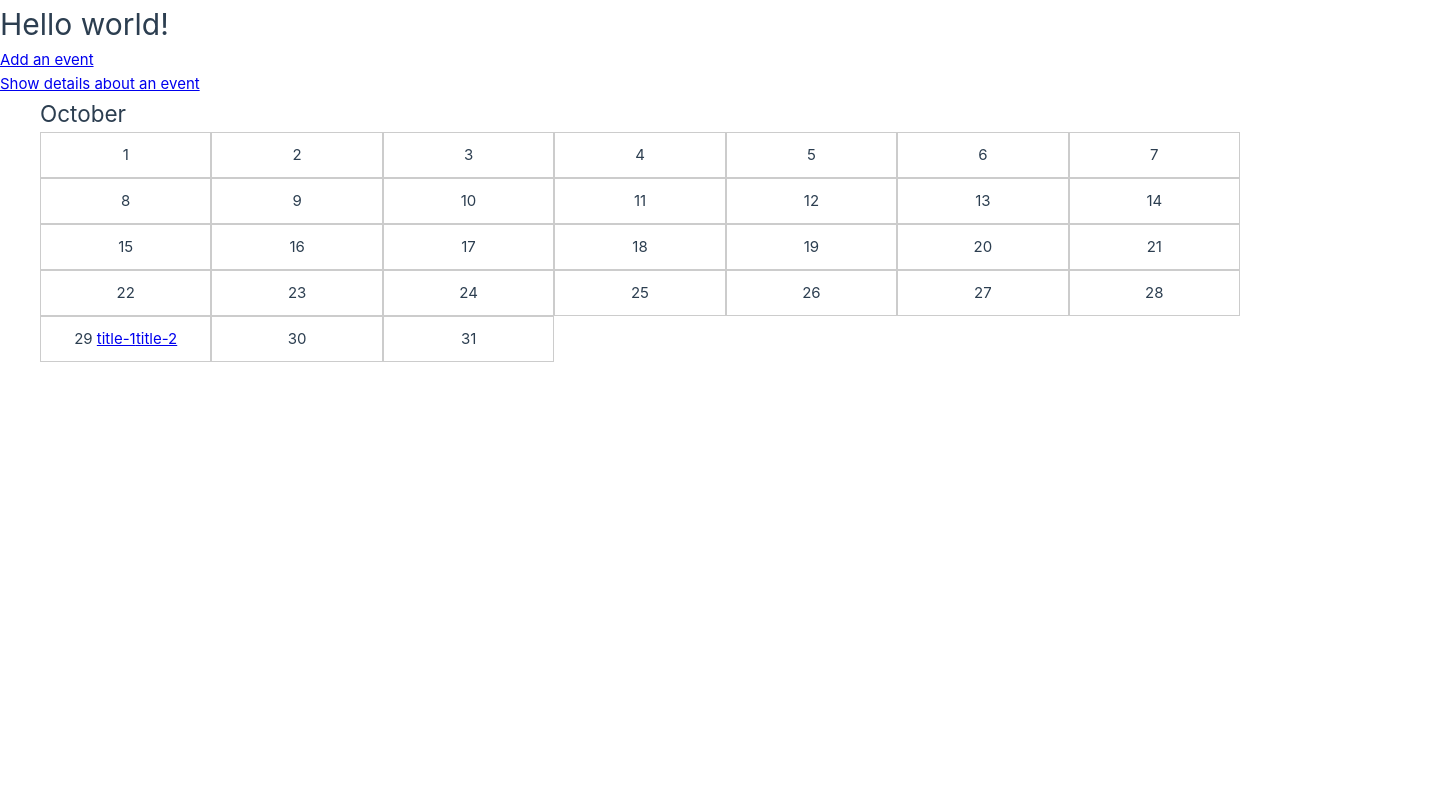
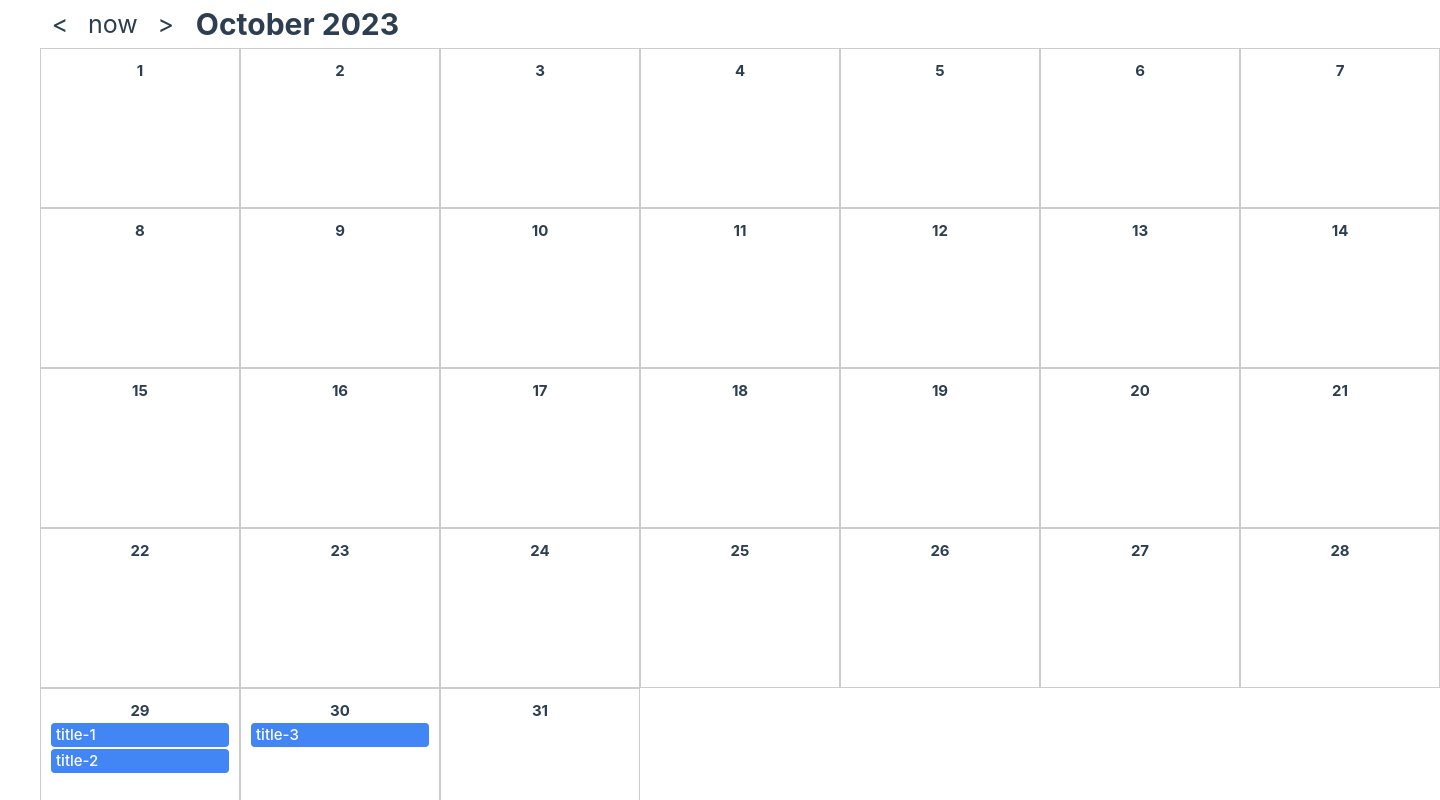
Before and after one commit to Human-Beta/simple-calendar-service, a Vue app in the folder frontend/: page / in a window 1280 px wide. Shown: the top 800 px of the page, 1440 px wide, since content can reach past the window. Built offline with nearby package versions, Linux system fonts and the light colour scheme.

Commit message:
frontend: add styling for the Calendar and Day components

```diff
--- a/frontend/src/assets/base.css
+++ b/frontend/src/assets/base.css
@@ -55,7 +55,6 @@
 *::after {
   box-sizing: border-box;
   margin: 0;
-  font-weight: normal;
 }
 
 body {
--- a/frontend/src/components/Calendar.vue
+++ b/frontend/src/components/Calendar.vue
@@ -1,43 +1,58 @@
 <template>
   <div class="root">
-    <h2>{{ now.toLocaleString('default', { month: 'long' }) }}</h2>
+    <div class="header">
+      <div class="btns">
+        <div @click="decrementMonth">&lt;</div>
+        <span @click="setCurrentMonth">now</span>
+        <div @click="incrementMonth">></div>
+      </div>
+      <h1 class="month">
+        {{ currentDate.toLocaleString('default', { month: 'long', year: 'numeric' }) }}
+      </h1>
+    </div>
     <div class="calendar">
-      <Day v-for="day in days" :key="day.date" :day="day"/>
+      <Day v-for="day in days" :key="day.date.getDate()" :day="day" />
     </div>
   </div>
 </template>
 
 <script lang="ts">
 import { defineComponent } from 'vue'
-import Day from '@/components/Day.vue';
-import type { CalendarDay } from "@/types";
+import Day from '@/components/Day.vue'
+import type { CalendarDay } from '@/types'
 
 export default defineComponent({
   name: 'EventCalendar',
   components: { Day },
   data() {
     return {
-      now: new Date()
+      currentDate: new Date()
     }
   },
   computed: {
     days() {
-      const month = this.now.getMonth()
-      let date = new Date(this.now.getFullYear(), month, 1)
+      let date = new Date(this.currentDate.getFullYear(), this.currentDate.getMonth(), 1)
       const days: CalendarDay[] = []
-      while (date.getMonth() === month) {
+      while (date.getMonth() === this.currentDate.getMonth()) {
         let day = {
           date: new Date(date),
           events:
-            date.getDate() == 29
+            this.currentDate.getMonth() === 9 && date.getDate() === 29
               ? [
                   {
-                    id: 'id-1',
+                    id: '1',
                     title: 'title-1'
                   },
                   {
-                    id: 'id-2',
+                    id: '2',
                     title: 'title-2'
+                  }
+                ]
+              : this.currentDate.getMonth() === 9 && date.getDate() === 30
+              ? [
+                  {
+                    id: '3',
+                    title: 'title-3'
                   }
                 ]
               : []
@@ -46,6 +61,17 @@ export default defineComponent({
         date.setDate(date.getDate() + 1)
       }
       return days
+    }
+  },
+  methods: {
+    decrementMonth() {
+      this.currentDate = new Date(this.currentDate.getFullYear(), this.currentDate.getMonth() - 1)
+    },
+    incrementMonth() {
+      this.currentDate = new Date(this.currentDate.getFullYear(), this.currentDate.getMonth() + 1)
+    },
+    setCurrentMonth() {
+      this.currentDate = new Date()
     }
   }
 })
@@ -57,6 +83,42 @@ export default defineComponent({
   width: 1200px;
 }
 
+.header {
+  display: flex;
+  align-items: center;
+}
+
+.btns {
+  font-size: 25px;
+  margin-right: 10px;
+}
+
+.btns div {
+  border-radius: 30px;
+  height: 40px;
+  width: 40px;
+  cursor: pointer;
+  display: inline-flex;
+  justify-content: center;
+  align-items: center;
+  user-select: none;
+}
+
+.btns span {
+  border-radius: 25px;
+  padding: 8px;
+  cursor: pointer;
+}
+
+.btns span:active,
+.btns div:active {
+  background-color: rgb(230, 230, 230);
+}
+
+.month {
+  display: inline;
+}
+
 .calendar {
   display: grid;
   grid-template-columns: repeat(7, 1fr);
--- a/frontend/src/components/Day.vue
+++ b/frontend/src/components/Day.vue
@@ -1,15 +1,23 @@
 <template>
   <div class="day">
-    {{ day.date.getDate() }}
-    <span v-for="event in day.events" :key="event.id">
-      <router-link :to="`/event/${event.id}`">{{ event.title }}</router-link>
-    </span>
+    <strong>{{ day.date.getDate() }}</strong>
+    <div class="events">
+      <div
+        v-for="event in day.events"
+        :key="event.id"
+        class="event"
+        @click="goToEventDetailsPage(event.id)"
+      >
+        {{ event.title }}
+      </div>
+    </div>
   </div>
 </template>
 
 <script lang="ts">
-import {defineComponent, PropType} from 'vue'
-import type { CalendarDay } from "@/types";
+import { defineComponent } from 'vue'
+import type { PropType } from 'vue'
+import type { CalendarDay } from '@/types'
 
 export default defineComponent({
   name: 'EventDay',
@@ -18,6 +26,11 @@ export default defineComponent({
       type: Object as PropType<CalendarDay>,
       required: true
     }
+  },
+  methods: {
+    goToEventDetailsPage(eventId: number) {
+      this.$router.push(`/event/${eventId}`)
+    }
   }
 })
 </script>
@@ -25,6 +38,24 @@ export default defineComponent({
 <style scoped>
 .day {
   border: 1px solid #ccc;
+  width: 200px;
+  height: 160px;
   padding: 10px;
 }
+
+.events {
+  overflow-y: auto;
+  height: 110px;
+}
+
+.event {
+  margin-bottom: 2px;
+  border-radius: 4px;
+  background-color: rgb(66, 133, 244);
+  color: white;
+  text-align: start;
+  padding: 0 5px;
+  font-weight: 500;
+  cursor: pointer;
+}
 </style>
--- a/frontend/src/types.ts
+++ b/frontend/src/types.ts
@@ -1,5 +1,5 @@
 export interface CalendarDay {
-  date: Date,
+  date: Date
   events: Event[]
 }
 
--- a/frontend/src/views/HomeView.vue
+++ b/frontend/src/views/HomeView.vue
@@ -3,11 +3,6 @@ import Calendar from '@/components/Calendar.vue'
 </script>
 
 <template>
-  <h1>Hello world!</h1>
-  <RouterLink to="/add-event">Add an event</RouterLink>
-  <br />
-  <RouterLink to="/event/1">Show details about an event</RouterLink>
-
   <Calendar />
 </template>
 
```
